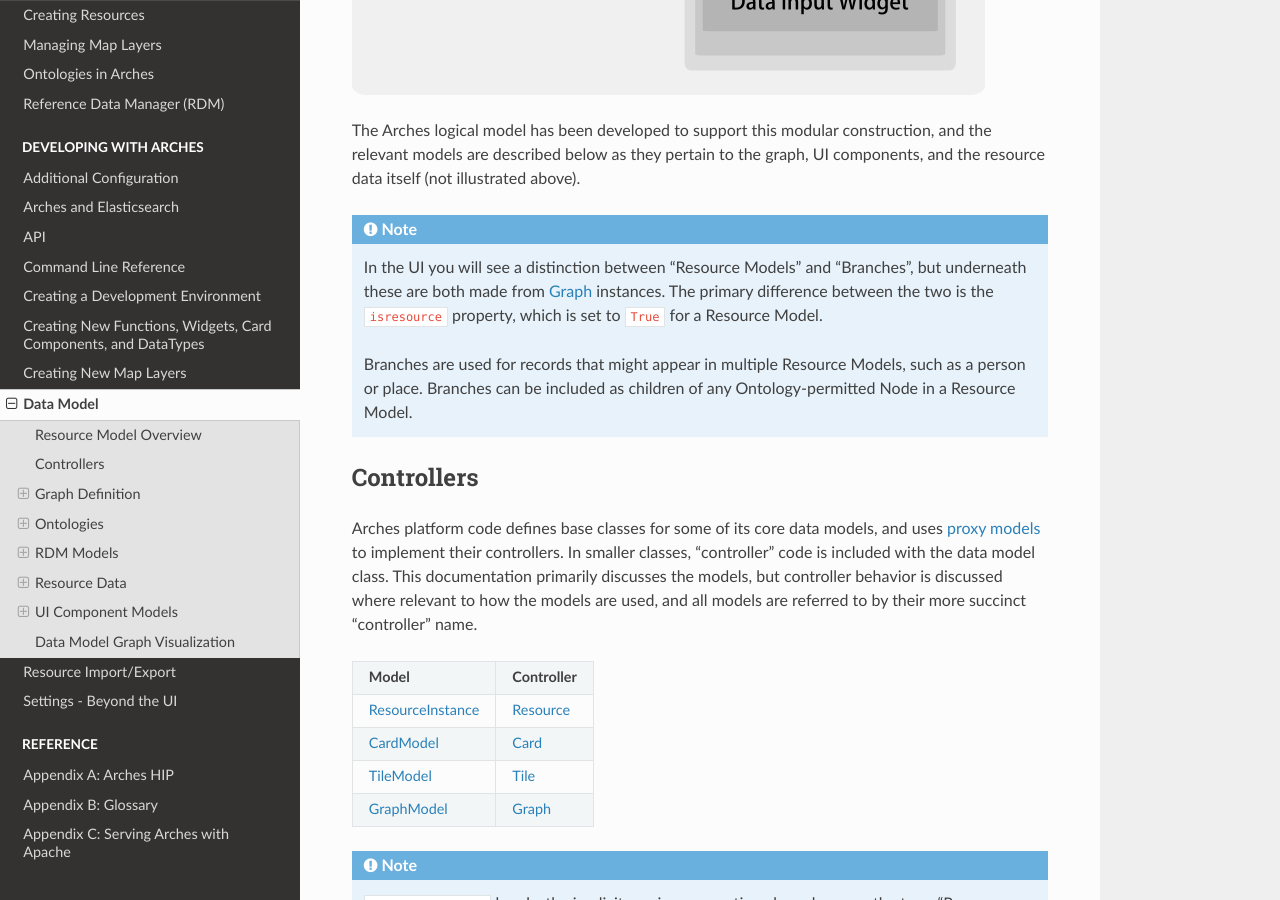
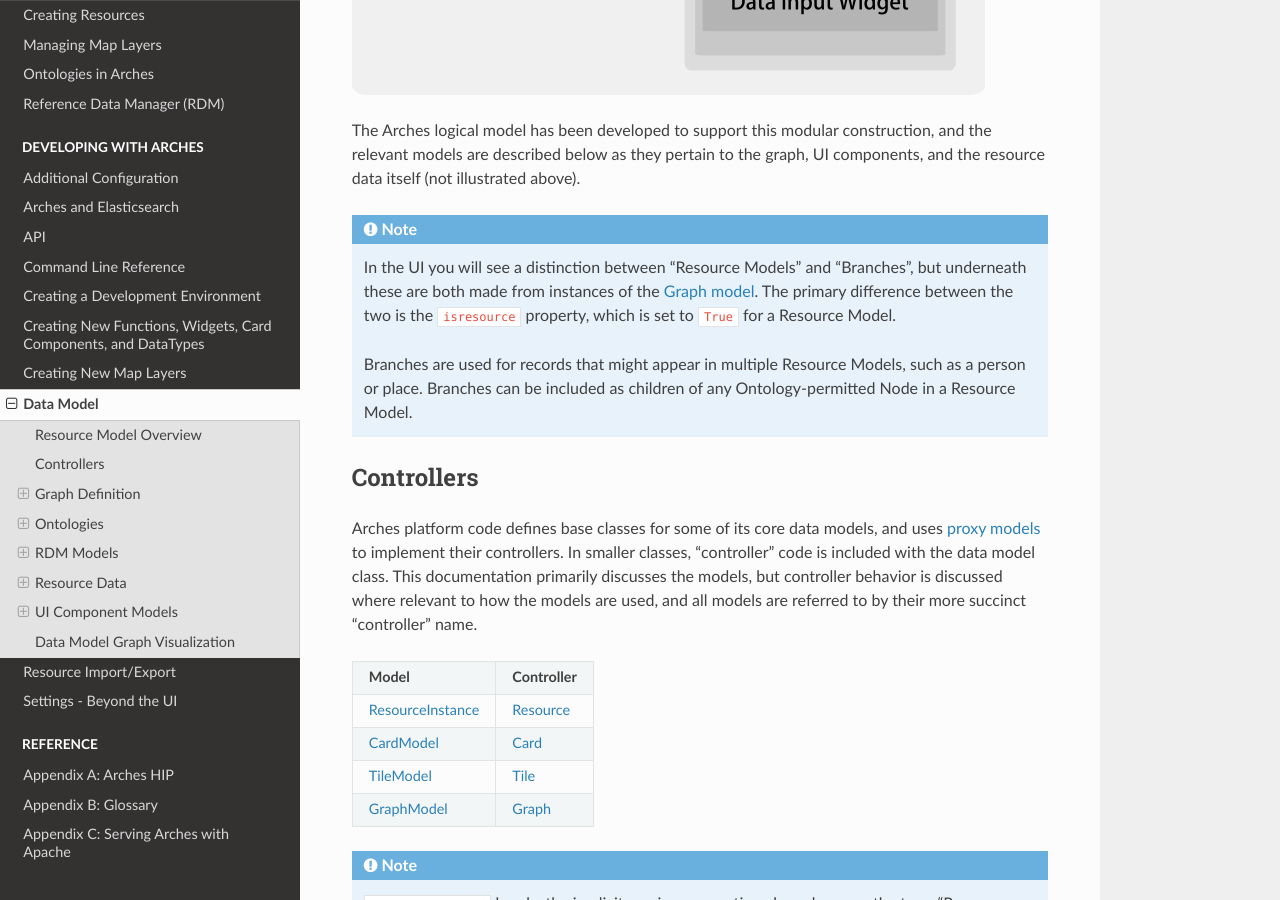
Before and after one commit to archesproject/arches-docs, a Sphinx documentation site: the page built from docs/data-model.txt, in a window 1280 px wide and 900 px high, scrolled down 879 px. Built offline with Sphinx 7.4.7 and the Read the Docs theme 2.0.0, drawn with Linux system fonts in a browser that asks for light colours.

```diff
--- a/docs/data-model.txt
+++ b/docs/data-model.txt
@@ -35,8 +35,8 @@
 .. note::
 
    In the UI you will see a distinction between "Resource Models" and
-   "Branches", but underneath these are both made from `Graph
-   <#graphmodel>`_ instances. The primary difference between the two
+   "Branches", but underneath these are both made from instances of the `Graph model
+   <#graphmodel>`_. The primary difference between the two
    is the ``isresource`` property, which is set to ``True`` for a
    Resource Model.
 
```
